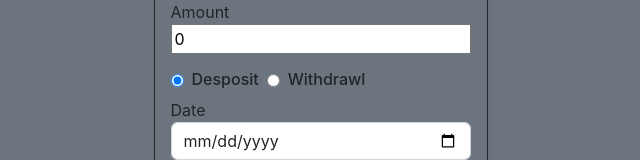
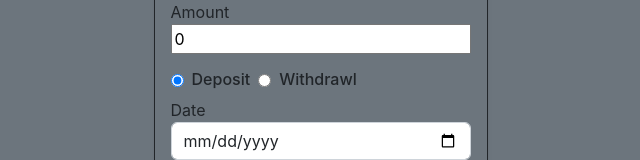
Before and after one commit to KinTale/Kirbank, a React (Create React App) app: page /add-transactions in a window 1280 px wide. Shown: the part 329-489 px from the top of the page, without its empty margins (319-959 px from the left). Built offline with nearby package versions, Linux system fonts and the light colour scheme; no server answers.

Commit message:
Money in, Money out column and negative values on withdrawl

```diff
--- a/src/components/AddTransactions.tsx
+++ b/src/components/AddTransactions.tsx
@@ -64,7 +64,7 @@ function AddTransactions() {
 
           <label className="d-flex align-items-center ">
             <input type='radio' value='deposit' name="deposit" onChange={handleRadio} checked={radio === "deposit"} />
-            <h6 className="m-2">Desposit</h6>
+            <h6 className="m-2">Deposit</h6>
             <input type='radio' value='withdrawl' name="withdrawl" onChange={handleRadio} checked={radio === "withdrawl"} />
             <h6 className="m-2">Withdrawl</h6>
           </label>
--- a/src/components/ViewTransactions.tsx
+++ b/src/components/ViewTransactions.tsx
@@ -15,6 +15,7 @@ function ViewTransactions() {
         setTransactions(res.data.list))
   }, [])
 console.log(transactions)
+
   return (
     <div className="container">
 
@@ -33,7 +34,7 @@ console.log(transactions)
         <thead >
           <tr>
             <th scope="col">Date</th>
-            <th scope="col">Title</th>
+            <th scope="col">Description</th>
             <th scope="col">Money in</th>
             <th scope="col">Money out</th>
             <th scope="col">Balance</th>
@@ -43,8 +44,9 @@ console.log(transactions)
           <tbody key={index}>
             <tr className="table-secondary">
               <th scope="row">{dateFormat(item.date, "mmm dS, yy")}</th>
-              <td>{item.title}</td>
-              <td>{item.amount}</td>
+              <td>{item.description}</td>
+              <td>{item.type === 'deposit' ? item.amount : ""}</td>
+              <td>{item.type === 'withdrawl' ? -Math.abs(item.amount) : ""}</td>
               <td>TBA</td>
             </tr>
           </tbody>
--- a/src/utils/interfaces.ts
+++ b/src/utils/interfaces.ts
@@ -11,7 +11,7 @@ export interface LoginForm{
 }
 
 export interface Transaction {
-  title: string;
+  description: string;
   amount: number;
   date?: Date;
   type: string
```
